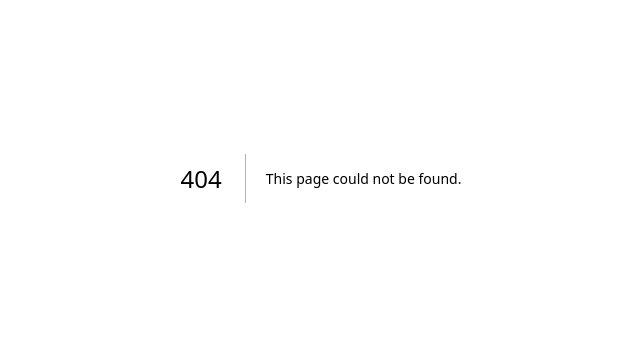
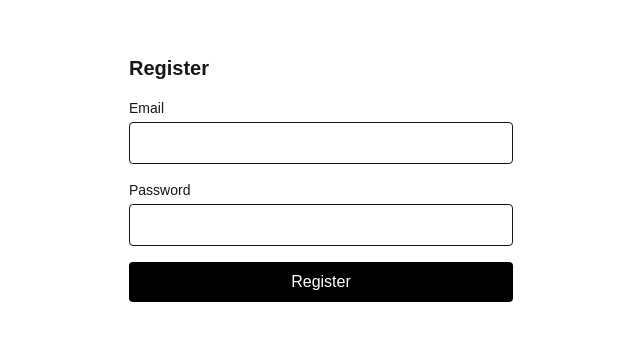
Before and after one commit to IgorPots1/run-club, a Next.js app: page /register in a window 1280 px wide. Before the commit this address had no page. Shown: the part 222-562 px from the top of the page, without its empty margins (319-959 px from the left). Built offline with nearby package versions, Linux system fonts and the light colour scheme; no server answers.

Commit message:
Implement user authentication with Supabase integration

```diff
--- /dev/null
+++ b/src/app/register/page.tsx
@@ -0,0 +1,58 @@
+'use client'
+
+import { useState } from 'react'
+import { supabase } from '../../lib/supabase'
+
+export default function RegisterPage() {
+  const [email, setEmail] = useState('')
+  const [password, setPassword] = useState('')
+  const [message, setMessage] = useState('')
+  const [loading, setLoading] = useState(false)
+
+  async function handleSubmit(e: React.FormEvent) {
+    e.preventDefault()
+    setMessage('')
+    setLoading(true)
+    const { error } = await supabase.auth.signUp({ email, password })
+    setLoading(false)
+    if (error) {
+      setMessage(error.message)
+      return
+    }
+    setMessage('Check your email to confirm registration')
+  }
+
+  return (
+    <main className="min-h-screen flex items-center justify-center p-4">
+      <form onSubmit={handleSubmit} className="w-full max-w-sm space-y-4">
+        <h1 className="text-xl font-semibold">Register</h1>
+        <div>
+          <label htmlFor="email" className="block text-sm mb-1">Email</label>
+          <input
+            id="email"
+            type="email"
+            value={email}
+            onChange={(e) => setEmail(e.target.value)}
+            required
+            className="w-full border rounded px-3 py-2"
+          />
+        </div>
+        <div>
+          <label htmlFor="password" className="block text-sm mb-1">Password</label>
+          <input
+            id="password"
+            type="password"
+            value={password}
+            onChange={(e) => setPassword(e.target.value)}
+            required
+            className="w-full border rounded px-3 py-2"
+          />
+        </div>
+        <button type="submit" disabled={loading} className="w-full bg-black text-white rounded py-2">
+          {loading ? '...' : 'Register'}
+        </button>
+        {message && <p className="text-sm">{message}</p>}
+      </form>
+    </main>
+  )
+}
```
